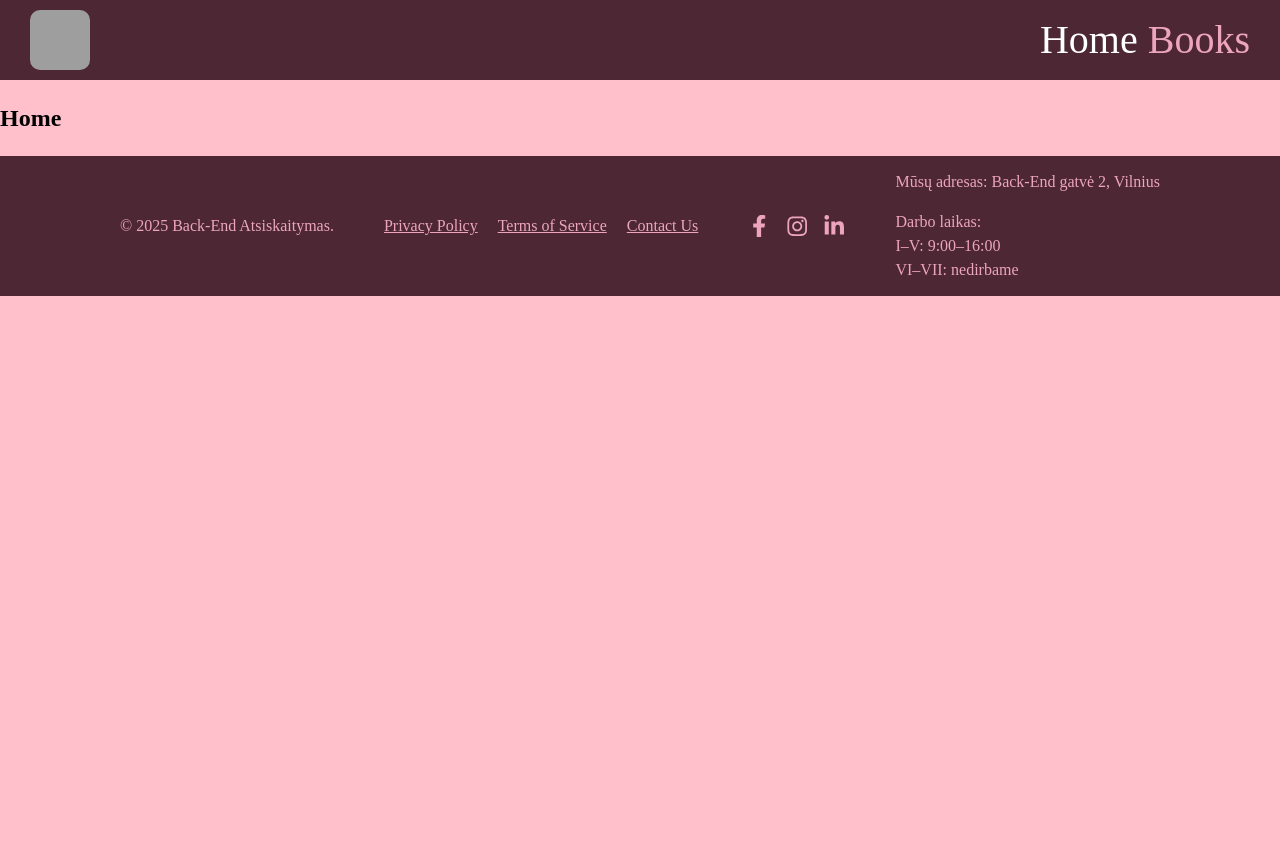
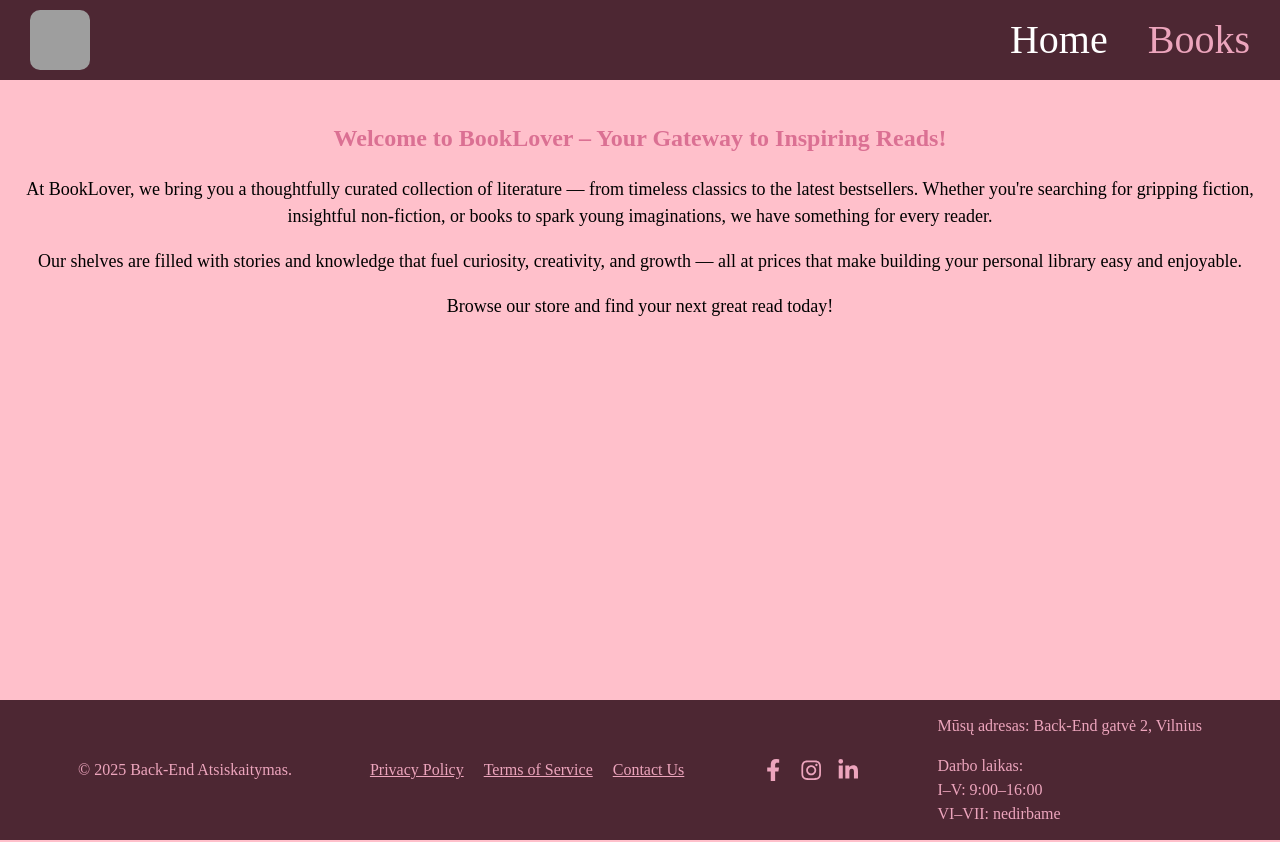
Before and after one commit to trubicynaite/back-end-atsiskaitymas, a React (Vite) app in the folder client/: page / in a window 1280 px wide. Before the commit the page ends 800 px from the top, so only its background shows below. Built offline with nearby package versions, Linux system fonts and the light colour scheme; grey boxes are pictures that could not be loaded.

Commit message:
added home, fixes in footer and header

```diff
--- a/client/src/components/UI/organisms/Footer.jsx
+++ b/client/src/components/UI/organisms/Footer.jsx
@@ -6,10 +6,8 @@ const StyledFooter = styled.footer`
     background-color: #4d2733;
 
     display: flex;
-    justify-content: center;
+    justify-content: space-evenly;
     align-items: center;
-
-    gap: 50px;
 
     >p, a {
         color: #eda5bd;
--- a/client/src/components/UI/organisms/Header.jsx
+++ b/client/src/components/UI/organisms/Header.jsx
@@ -30,7 +30,7 @@ const StyledHeader = styled.header`
       list-style-type: none;
 
       display: flex;
-      gap: 10px;
+      gap: 40px;
 
       > li{
 
--- a/client/src/pages/Home.jsx
+++ b/client/src/pages/Home.jsx
@@ -1,8 +1,27 @@
+import styled from "styled-components";
+
+const StyledSection = styled.section`
+    padding: 20px;
+    text-align: center;
+    min-height: calc(100vh - 80px - 140px);
+
+    >h2{
+        color: palevioletred;
+    }
+
+    >p{
+        font-size: large;
+    }
+`
+
 const Home = () => {
     return (
-        <section>
-            <h2>Home</h2>
-        </section>
+        <StyledSection>
+            <h2>Welcome to BookLover – Your Gateway to Inspiring Reads!</h2>
+            <p>At BookLover, we bring you a thoughtfully curated collection of literature — from timeless classics to the latest bestsellers. Whether you're searching for gripping fiction, insightful non-fiction, or books to spark young imaginations, we have something for every reader.</p>
+            <p>Our shelves are filled with stories and knowledge that fuel curiosity, creativity, and growth — all at prices that make building your personal library easy and enjoyable.</p>
+            <p>Browse our store and find your next great read today!</p>
+        </StyledSection >
     );
 }
 
```
